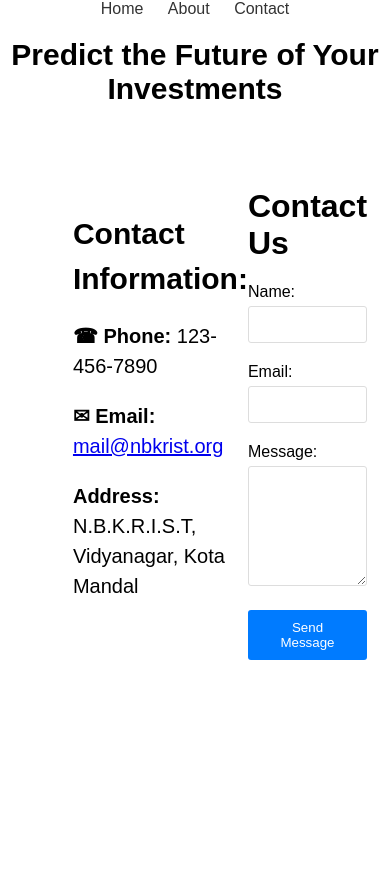
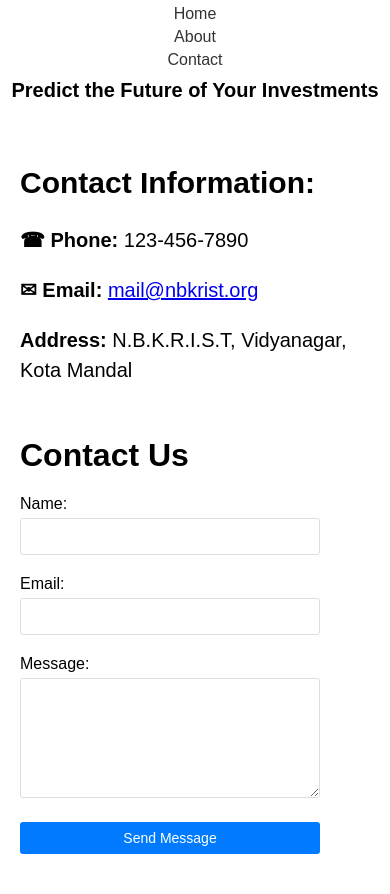
Before and after one commit to bhargavsarvepalli0210/Stock_Price_Prediction, a Flask app: page /contact in a window 390 px wide. Before the commit the page ends 660 px from the top, so only its background shows below. Run offline with Flask 2, Linux system fonts and the light colour scheme.

Commit message:
Update contactpage.html

```diff
--- a/templates/contactpage.html
+++ b/templates/contactpage.html
@@ -9,13 +9,38 @@
             font-family: sans-serif;
             margin: 0;
             padding: 0;
-            background-color: #fff; /* Set background color to white */
+            background-color: #fff;
+        }
+
+        nav ul {
+            list-style: none;
+            margin: 0;
+            padding: 0;
+            text-align: center;
+        }
+
+        nav li {
+            display: inline-block;
+            margin: 0 10px;
+        }
+
+        nav a {
+            text-decoration: none;
+            color: #333;
+        }
+
+        .logo {
+            text-align: center;
+            font-size: 30px;
+            font-weight: bold;
+            margin-top: 20px;
         }
 
         .container {
             display: flex;
-            justify-content: center;
+            justify-content: space-between;
             align-items: flex-start;
+            flex-wrap: wrap;
             padding: 40px;
             max-width: 1200px;
             margin: auto;
@@ -23,10 +48,10 @@
 
         .contact-info {
             flex: 1;
-            margin-left: 50px;
-            margin-top: 20px;
+            margin: 20px;
             font-size: 20px;
             line-height: 1.5;
+            min-width: 300px;
         }
 
         .contact-info h2 {
@@ -39,6 +64,8 @@
 
         .contact-form {
             flex: 1;
+            margin: 20px;
+            min-width: 300px;
         }
 
         .form-group {
@@ -72,37 +99,46 @@
             border-radius: 3px;
             cursor: pointer;
             width: 100%;
+            transition: background-color 0.3s ease;
         }
 
-        nav ul {
-            list-style: none;
-            margin: 0;
-            padding: 0;
-            text-align: center;
+        button:hover {
+            background-color: #0056b3;
         }
 
-        nav li {
-            display: inline-block;
-            margin: 0 10px;
+        /* Responsive Design */
+        @media (max-width: 768px) {
+            .container {
+                flex-direction: column;
+                padding: 20px;
+            }
+
+            .contact-info, .contact-form {
+                margin: 0;
+                margin-bottom: 20px;
+            }
+
+            .logo {
+                font-size: 24px;
+            }
         }
 
-        nav a {
-            text-decoration: none;
-            color: #333;
+        @media (max-width: 480px) {
+            .logo {
+                font-size: 20px;
+                margin-top: 10px;
+            }
+
+            nav li {
+                display: block;
+                margin: 5px 0;
+            }
+
+            button {
+                font-size: 14px;
+                padding: 8px 16px;
+            }
         }
-
-        .logo {
-            text-align: center;
-            font-size: 30px;
-            font-weight: bold;
-            margin-top: 20px;
-        }
-
-        .message {
-            margin-top: 20px;
-            font-weight: bold;
-        }
-
     </style>
     <script type="text/javascript" src="https://cdn.jsdelivr.net/npm/@emailjs/browser@3/dist/email.min.js"></script>
     <script type="text/javascript">
```
